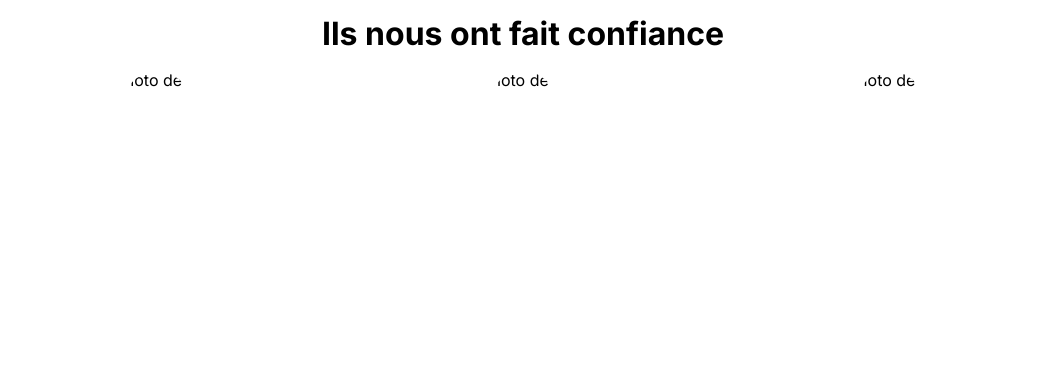
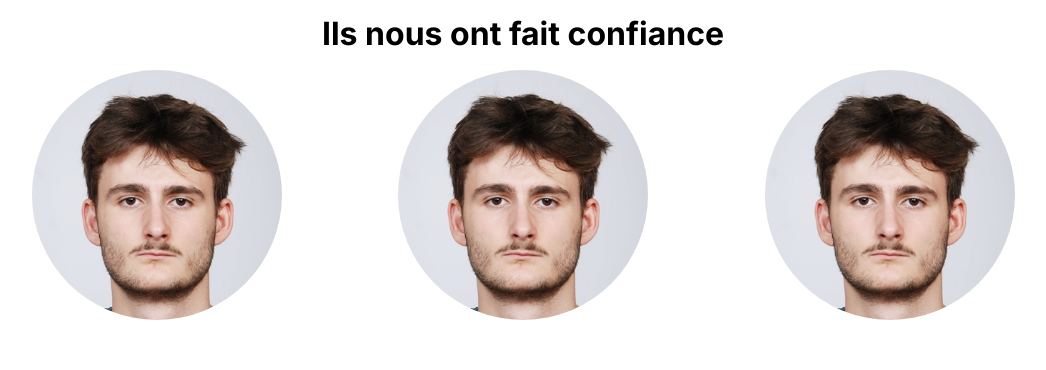
Before and after one commit to romainmltr/Interaxe, a website: page index.html in a window 1280 px wide. Shown: the part 1284-1654 px from the top of the page, without its empty margins (117-1163 px from the left). Drawn offline with nearby package versions, Linux system fonts and the light colour scheme.

Commit message:
Add picture

```diff
--- a/index.html
+++ b/index.html
@@ -73,7 +73,7 @@
         <div class="slider owl-carousel">
             <div class="card">
                 <div class="img">
-                    <img src="img/test.PNG" alt="Photo de Joe">
+                    <img src="img/test.jpg" alt="Photo de Joe">
                 </div>
                 <div class="content">
                     <p>
@@ -91,7 +91,7 @@
 
             <div class="card">
                 <div class="img">
-                    <img src="img/test.PNG" alt="Photo de Joe">
+                    <img src="img/test.jpg" alt="Photo de Joe">
                 </div>
                 <div class="content">
                     <p>
@@ -102,13 +102,13 @@
                     <div class="title">
                         John DOE</div>
                     <div class="sub-title">
-                        <image src="/img/Étoiles.png">
+                        <image src="/img/Étoiles.jpg">
                     </div>
                 </div>
             </div>
             <div class="card">
                 <div class="img">
-                    <img src="img/test.PNG" alt="Photo de Joe">
+                    <img src="img/test.jpg" alt="Photo de Joe">
                 </div>
                 <div class="content">
                     <p>
```
Also changed, not shown: img/test.jpg (added), img/Étoiles.png (added).
